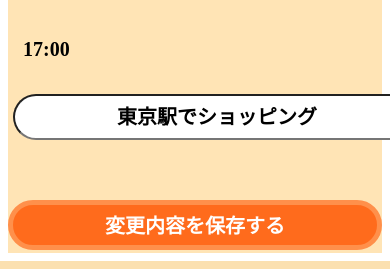
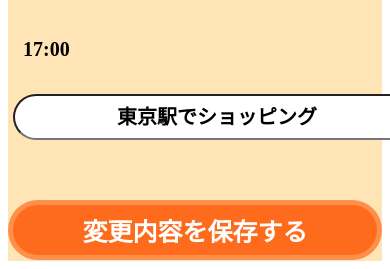
Before and after one commit to Utahshi-jp/tRAvelIN, a PHP site: page /schedule.html in a window 390 px wide; the page is wider, and only the part inside the window is pictured. Shown: the part 3164-3433 px from the top of that part. Run offline with PHP 8.4, Linux system fonts and the light colour scheme.

Commit message:
バグ修正

```diff
--- a/display_schedule/schedule.css
+++ b/display_schedule/schedule.css
@@ -408,8 +408,8 @@
 	/* ボタンレイアウト */
 	.confirmedbutton {
 		width: 100%;
-		height: 50px;
-		font-size: 20px;
+		height: 60px;
+		font-size: 25px;
 		background-color:   #ff6b1c;
 		margin-top: 10px;
 		font-weight: bold;
```
